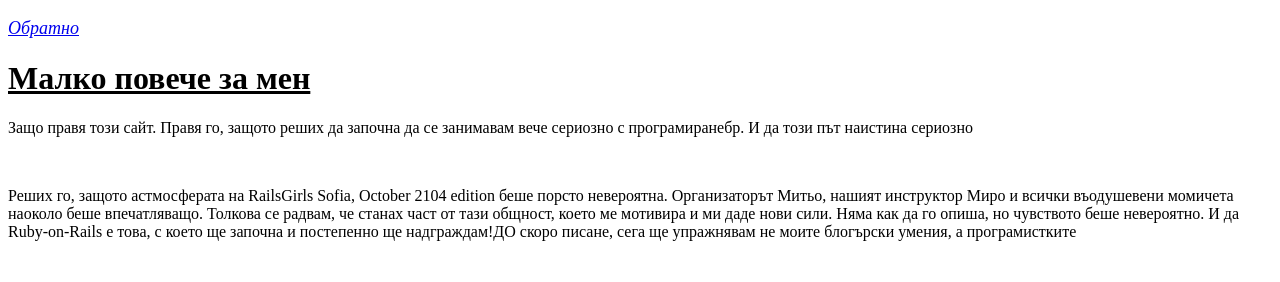
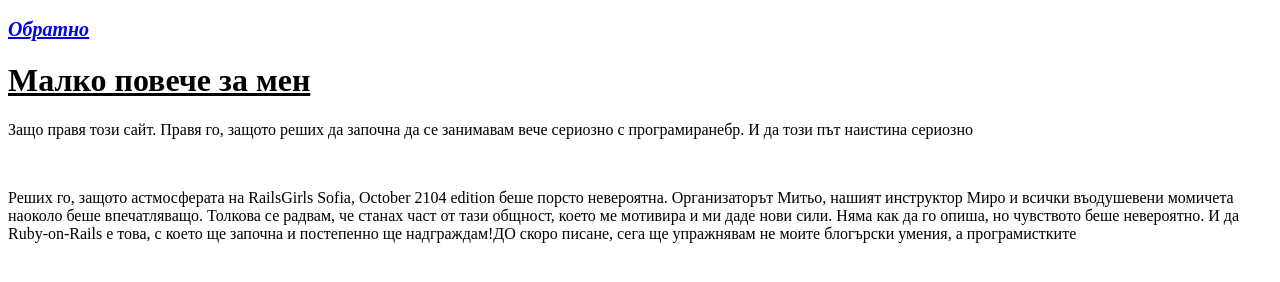
Before and after one commit to soff22/soff22.github.io, a plain HTML site: page blog.html in a window 1280 px wide. Drawn offline with Linux system fonts and the light colour scheme.

Commit message:
Changing styles

```diff
--- a/blog.css
+++ b/blog.css
@@ -14,4 +14,10 @@ p {
 	text-decoration: underline;
 	font-size: 18px;
 	font-style: italic;
+	font-weight: bold;
 }
+
+a {
+	color: dark orange;
+	font-size: 20px;
+}
```
